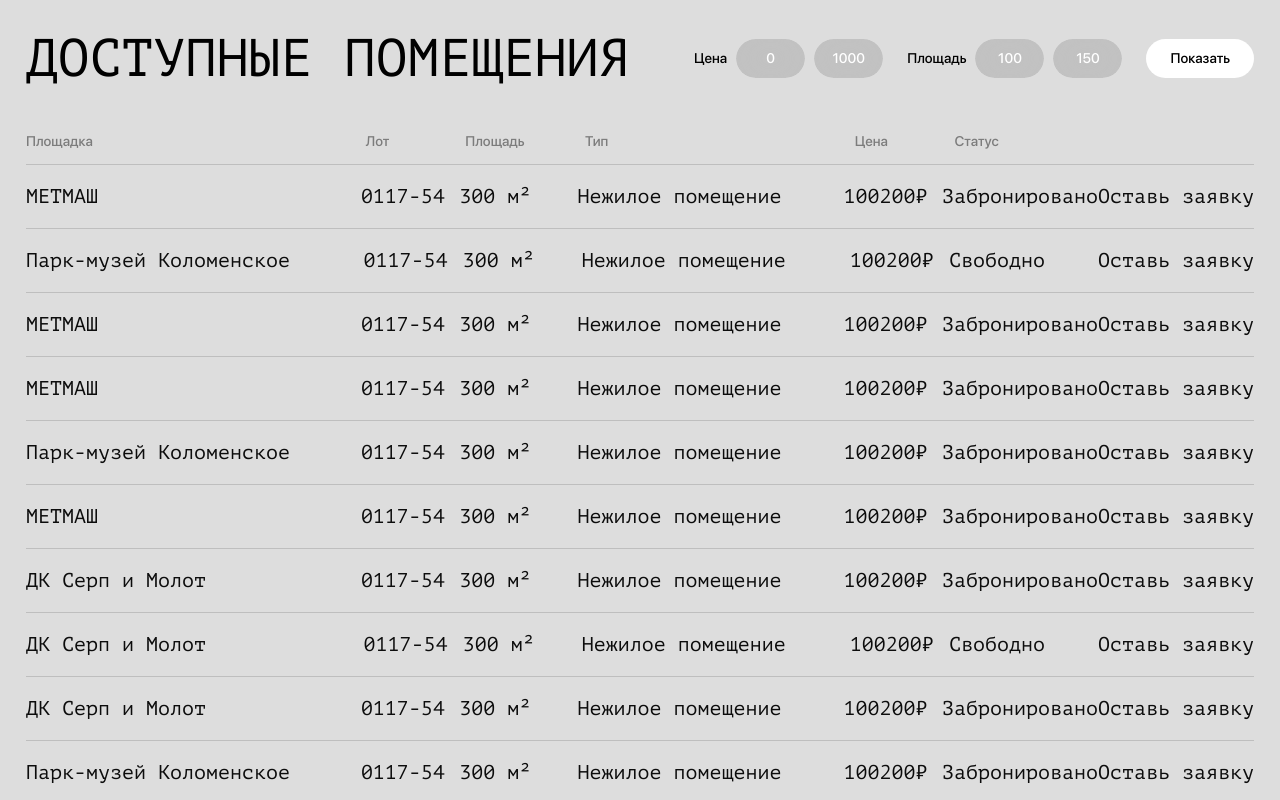
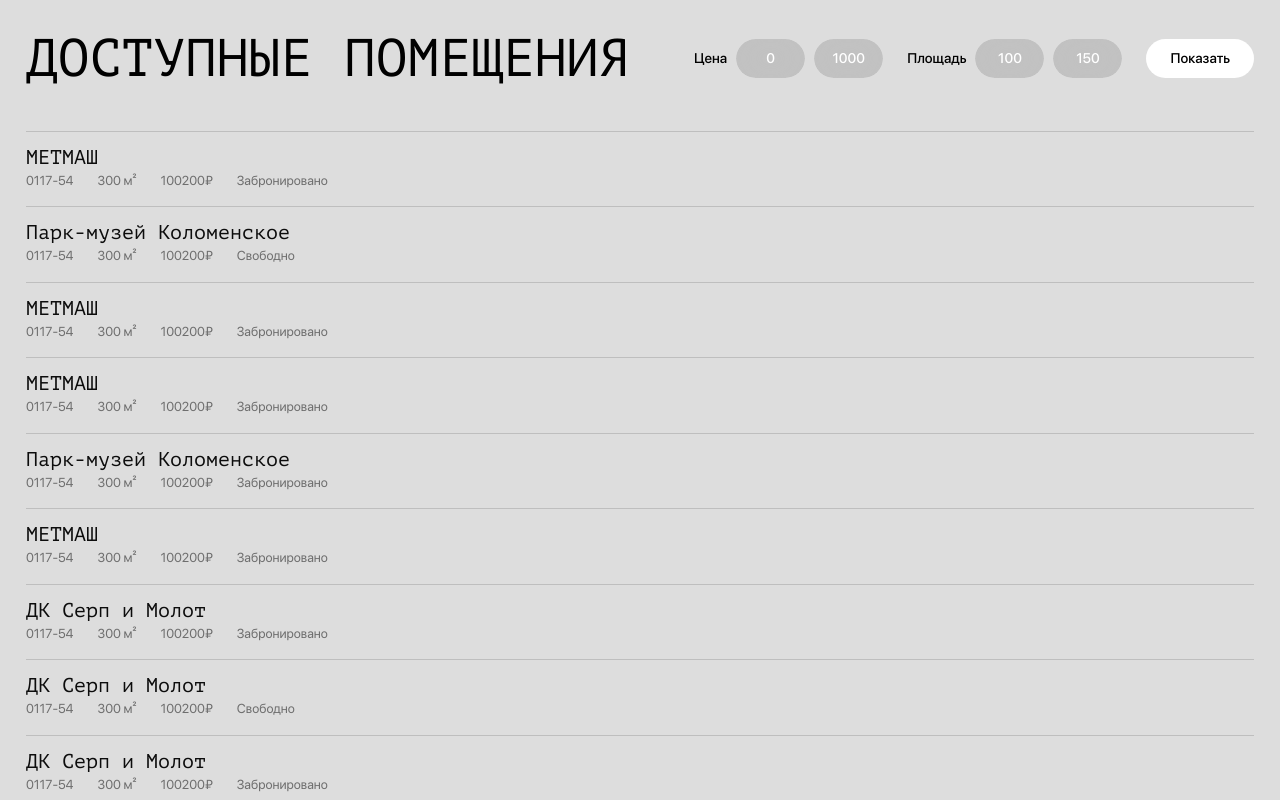
Before and after one commit to Imba-Sharik/nedvizka, a Next.js app: page / in a window 1280 px wide. Shown: the part 2920-3720 px from the top of the page. Built offline with nearby package versions, Linux system fonts and the light colour scheme.

Commit message:
style: adjust premises responsive breakpoints

```diff
--- a/src/widgets/Premises/ui/Premises.tsx
+++ b/src/widgets/Premises/ui/Premises.tsx
@@ -127,7 +127,7 @@
     <section className="mt-52">
       <Container className="py-20 lg:py-32">
         {/* Title + Filter */}
-        <div className="flex flex-col gap-8 lg:flex-row lg:items-center lg:justify-between">
+        <div className="flex flex-col gap-8 min-[1240px]:flex-row min-[1240px]:items-center min-[1240px]:justify-between">
           <h2
             className="font-(family-name:--font-pt-mono) font-normal uppercase text-black dark:text-white shrink-0"
             style={{ fontSize: "53px", lineHeight: "56px" }}
@@ -136,7 +136,7 @@
           </h2>
 
           {/* Filter */}
-          <div className="flex items-center gap-6 flex-wrap">
+          <div className="flex items-center gap-6 flex-wrap min-[1240px]:flex-nowrap">
             <div className="flex items-center gap-2.25">
               <span className="font-sans text-[14px] font-medium leading-4.25 text-black dark:text-white">
                 Цена
@@ -164,7 +164,7 @@
         <div className="mt-11">
           {/* Column headers */}
           <div
-            className="hidden lg:grid pb-3"
+            className="hidden min-[1470px]:grid pb-3"
             style={{ gridTemplateColumns: gridCols }}
           >
             {["Площадка", "Лот", "Площадь", "Тип", "Цена", "Статус", ""].map(
@@ -185,7 +185,7 @@
             <div key={i}>
               <div className="w-full h-px bg-[rgba(0,0,0,0.14)] dark:bg-[rgba(56,56,56,1)]" />
               <div
-                className="hidden lg:grid items-center py-5.5"
+                className="hidden min-[1470px]:grid items-center py-5.5"
                 style={{ gridTemplateColumns: gridCols }}
               >
                 <span className={cellBase}>{row.place}</span>
@@ -208,7 +208,7 @@
               </div>
 
               {/* Mobile row */}
-              <div className="lg:hidden flex flex-col gap-1 py-4">
+              <div className="min-[1470px]:hidden flex flex-col gap-1 py-4">
                 <span className={`${cellBase} font-medium`}>{row.place}</span>
                 <div className="flex gap-6 flex-wrap">
                   <span className="font-sans text-[13px] text-black/50 dark:text-white/50">
```
